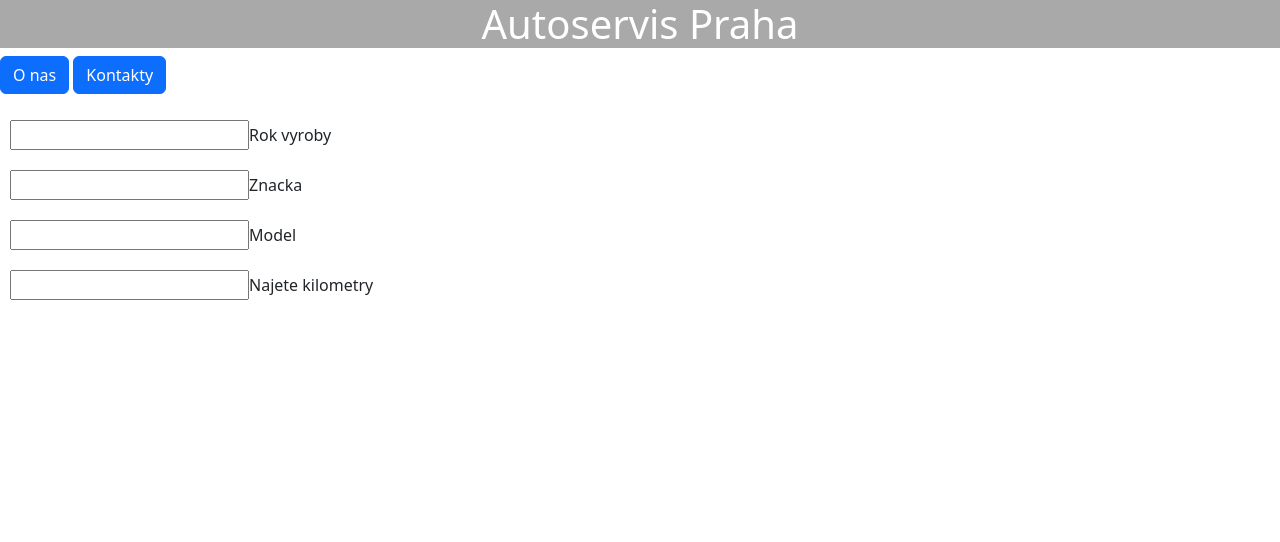
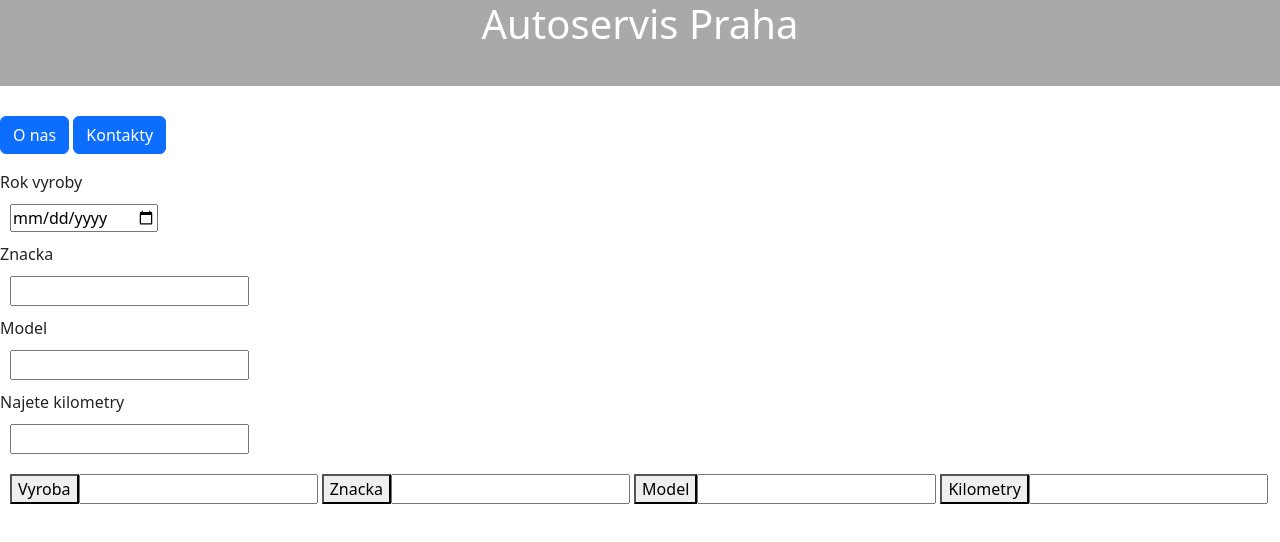
Before and after one commit to DominikHusak/Test09022023, a plain HTML site: page index.html in a window 1280 px wide. Drawn offline with nearby package versions, Linux system fonts and the light colour scheme.

Commit message:
third commit

```diff
--- a/index.html
+++ b/index.html
@@ -12,10 +12,16 @@
       }
       #container1{
           background-color: darkgrey;
+          margin-bottom: 30px;
+          padding-bottom: 30px;
       }
       .udaje{
           margin-top: 10px;
           margin-bottom: 10px;
+          margin-left: 10px;
+      }
+      #vyroba{
+          margin-top: 10px;
           margin-left: 10px;
       }
   </style>
@@ -50,10 +56,19 @@
     </div>
 
       <div id="container4">
-        <input class="udaje">Rok vyroby<br>
-        <input class="udaje">Znacka<br>
-        <input class="udaje">Model<br>
-        <input class="udaje">Najete kilometry
+        <div id="form">
+        Rok vyroby<br><input class="udaje" type="date"><br>
+        Znacka<br><input class="udaje" type="text"><br>
+        Model<br><input class="udaje" type="text"><br>
+        Najete kilometry<br><input class="udaje" type="number"><br>
+        </div>
+
+        <div id="buttons">
+        <button id="vyroba">Vyroba</button><input>
+        <button id="znacka">Znacka</button><input>
+        <button id="model">Model</button><input>
+        <button id="kilometry">Kilometry</button><input>
+        </div>
       </div>
     </div>
 
@@ -83,6 +98,14 @@
                 this.autoservis.pop(auto);
             }
         }
+
+        const vyroba = document.getElementById("vyroba");
+        const znacka = document.getElementById("znacka");
+        const model = document.getElementById("model");
+        const kilometry = document.getElementById("kilometry");
+
+
+
     </script>
   </body>
 </html>
```
